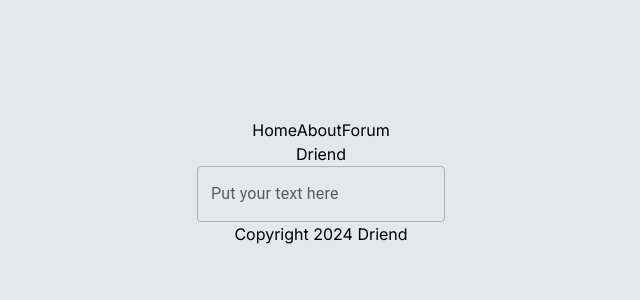
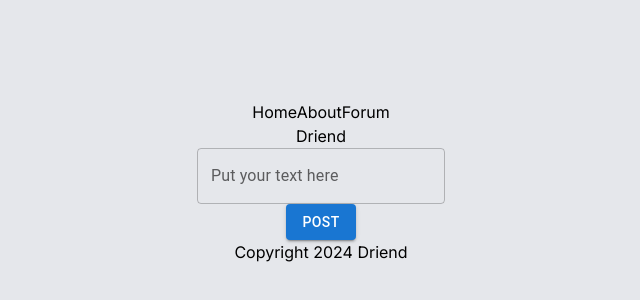
Before and after one commit to JackBerezhnov/driend, a Next.js app: page / in a window 1280 px wide. Shown: the part 218-518 px from the top of the page, without its empty margins (319-959 px from the left). Built offline with nearby package versions, Linux system fonts and the light colour scheme.

Commit message:
Added Post button

```diff
--- a/src/app/page.tsx
+++ b/src/app/page.tsx
@@ -9,6 +9,7 @@ export default function Home() {
       <Navbar />
       <h1 className="text-black">Driend</h1>
       <TextField id="outlined-basic" label="Put your text here" variant="outlined" className="bg-gray-200 text-white"/>
+      <Button variant="contained">Post</Button>
       <Footer />
     </div>
   );
```
